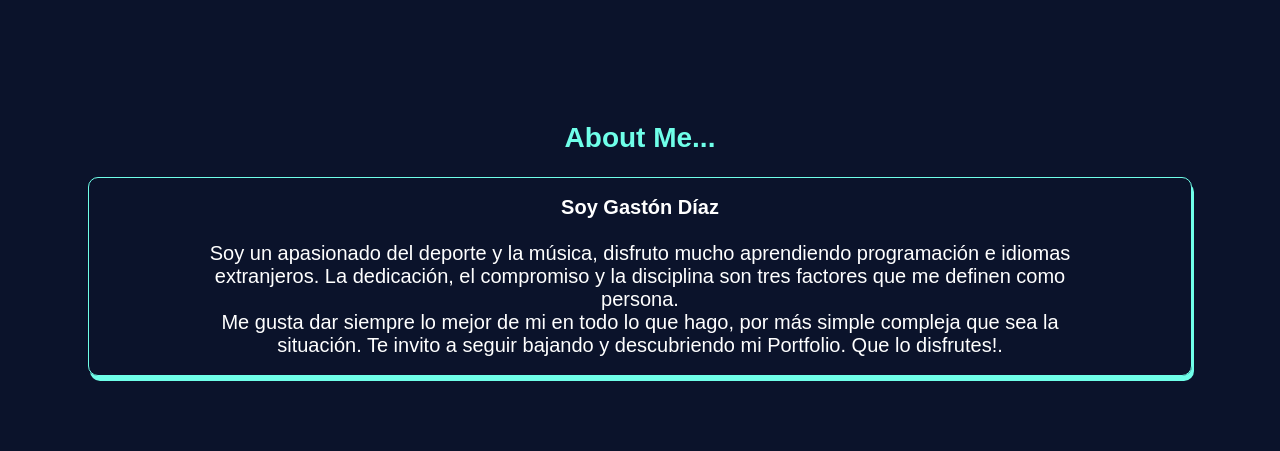
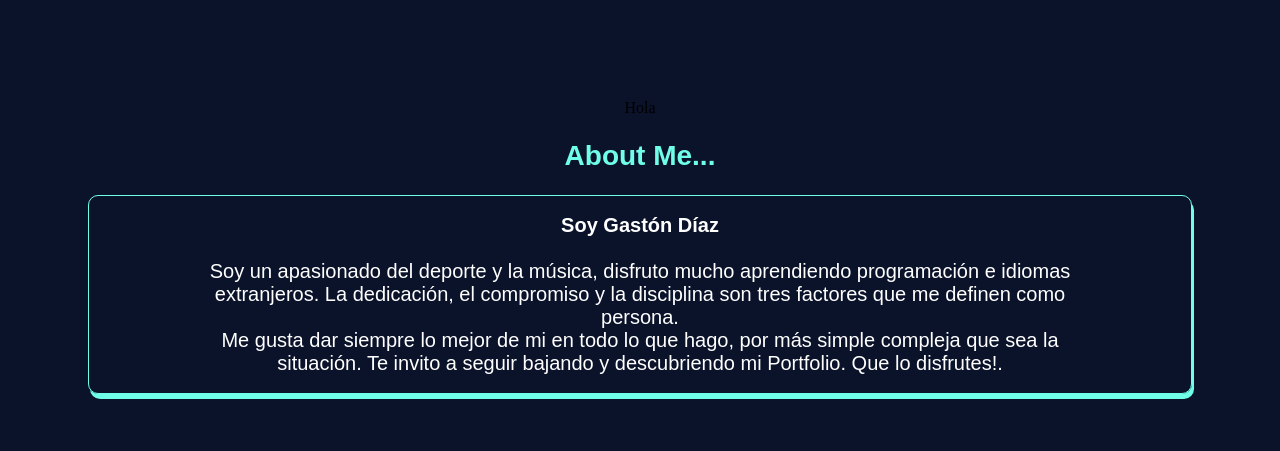
Before and after one commit to gastondiaz166/miprimerapagina, a plain HTML site: page index.html in a window 1280 px wide. Shown: the part 348-799 px from the top of the page. Drawn offline with Linux system fonts and the light colour scheme.

Commit message:
mi primera confirmacion de actualizacion

```diff
--- a/index.html
+++ b/index.html
@@ -31,6 +31,7 @@
     <br /><br /><br /><br /><br />
     <!--ABOUT ME-->
     <main class="main-aboutme">
+      <div class="greeting">Hola</div>
       <h2 class="about-me">About Me...</h2>
       <div class="div-aboutme">
         <br />
--- a/styles.css
+++ b/styles.css
@@ -1,3 +1,7 @@
+.greeting {
+  text-align: center;
+}
+
 body {
   background: #0b132b;
 }
```
